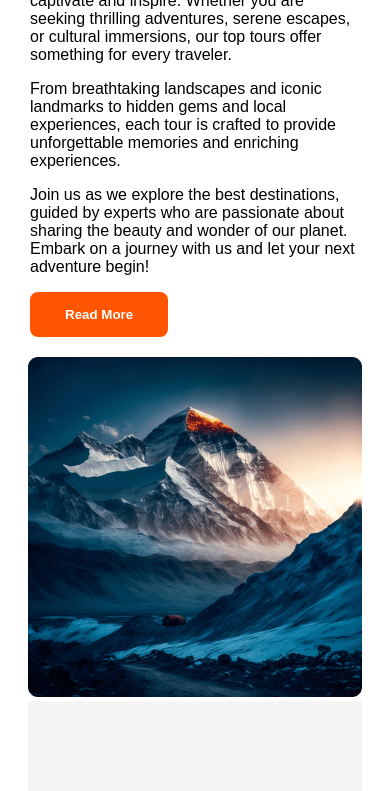
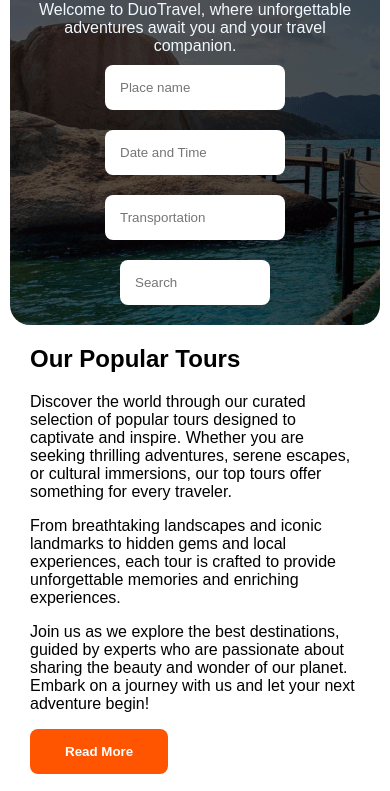
Before and after one commit to mdadib300/duo-travel, a plain HTML site: page index.html in a window 390 px wide. Shown: the part 120-911 px from the top of the page. Drawn offline with Linux system fonts and the light colour scheme.

Commit message:
banner, popular tours, footer completed including mobile phone responsive

```diff
--- a/index.html
+++ b/index.html
@@ -11,8 +11,21 @@
      <nav>
 
      </nav>
+    <!-- banner -->
+    <div class="banner">
+        <h1>Explore the planet with DuoTravel</h1>
+        <p>Welcome to DuoTravel, where unforgettable adventures await you and your travel companion.</p>
+        <div class="banner-inputs">
+            <form>
+                <input class="banner-input" type="text" placeholder="Place name">
+                <input class="banner-input" type="text" placeholder="Date and Time">
+                <input class="banner-input" type="text" placeholder="Transportation">
+                <input class="banner-input" type="search" placeholder="Search">
+            </form>
+        </div>
+    </div>
     <!-- popular-tours -->
-     <div class="popular-tours">
+    <div class="popular-tours">
         <div class="popular-tours-text">
             <h2><b>Our Popular Tours</b></h2>
             <p>Discover the world through our curated selection of popular tours designed to captivate and inspire. Whether you are seeking thrilling adventures, serene escapes, or cultural immersions, our top tours offer something for every traveler.</p>
@@ -23,9 +36,7 @@
         <div>
             <img class="popular-tours-img" src="/Images/Rectangle 4.png" alt="">
         </div>
-
-
-     </div>
+    </div>
     <!-- footer -->
      <footer>
         <div class="branding-style">
--- a/style.css
+++ b/style.css
@@ -15,7 +15,7 @@
 
 /* body */
 body{
-    /* padding: 0 120px; */
+    margin: 0;
     font-family: "Mulish", sans-serif;
 }
 
@@ -31,20 +31,47 @@ body{
 }
 /* navbar */
 
+
+
+/* banner */
+.banner{
+    background-image: url("/Images/banner-bg.png");
+    background-repeat: no-repeat;
+    margin: 0 100px;
+    color: aliceblue;
+    text-align: center;
+    padding: 150px 250px;
+}
+
+.banner h1{
+    margin-bottom: 50px;
+}
+
+.banner p{
+    margin-bottom: 50px;
+}
+
+.banner-input{
+    width: 150px;
+    border: none;
+    border-radius: 8px;
+    padding: 15px;
+}
 /* popular-tours */
 .popular-tours{
     display: flex;
     justify-content: space-between;
     align-items: center;
+    margin: 0 100px;
 }
 
 .popular-tours-text{
     width: 575px;
 }
 
-.popular-tours-img{
-    width: 100%;
-}
+/* .popular-tours-img{
+    width: 500px;
+} */
 
 /* footer */
 footer{
@@ -71,8 +98,36 @@ footer{
 @media screen and (max-width: 767px){
 /* body */
 body{
-    padding: 0 20px;
+    padding: 0 5px;
 }
+
+/* banner */
+.banner{
+    background-image: url("/Images/banner-bg.png");
+    background-repeat: no-repeat;
+    border-radius: 20px;
+    margin: 0 5px;
+    color: aliceblue;
+    text-align: center;
+    padding: 10px 20px;
+}
+
+.banner h1{
+    margin-bottom: 0px;
+}
+
+.banner p{
+    margin-bottom: 0px;
+}
+
+.banner-input{
+    width: 150px;
+    border: none;
+    border-radius: 8px;
+    padding: 15px;
+    margin: 10px;
+}
+
 /* popular-tours */
 .popular-tours{
     display: flex;
@@ -86,3 +141,23 @@ body{
     margin-bottom: 20px;
 }
 }
+
+.popular-tours-img{
+    width: 300px;
+}
+
+
+/* footer */
+footer{
+    display: flex;
+    flex-direction: column;
+    justify-content: center;
+    align-items: center;
+    text-align: center;
+    padding: 10px;
+    background-color: rgba(72, 72, 83, 0.05);
+}
+
+.footer-icons{
+    margin-top: 10px;
+}
```
Also changed, not shown: Images/Group 13 (1) (1).png (deleted), Images/banner-bg.png (added).
